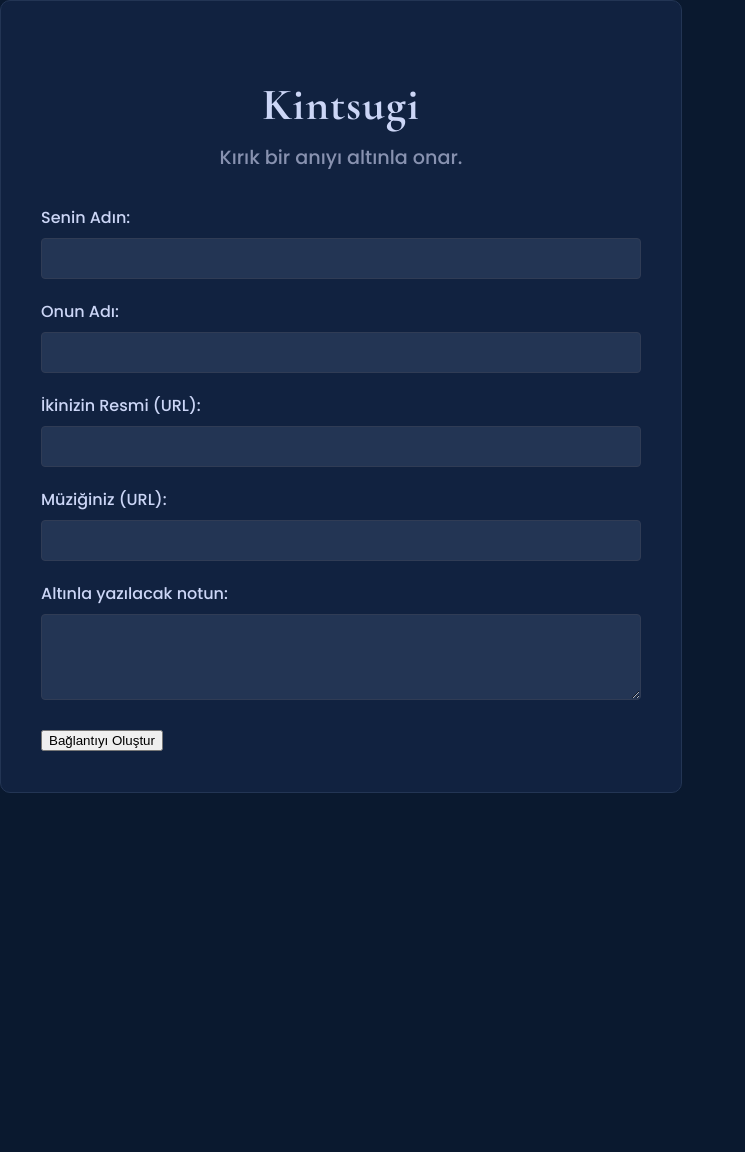
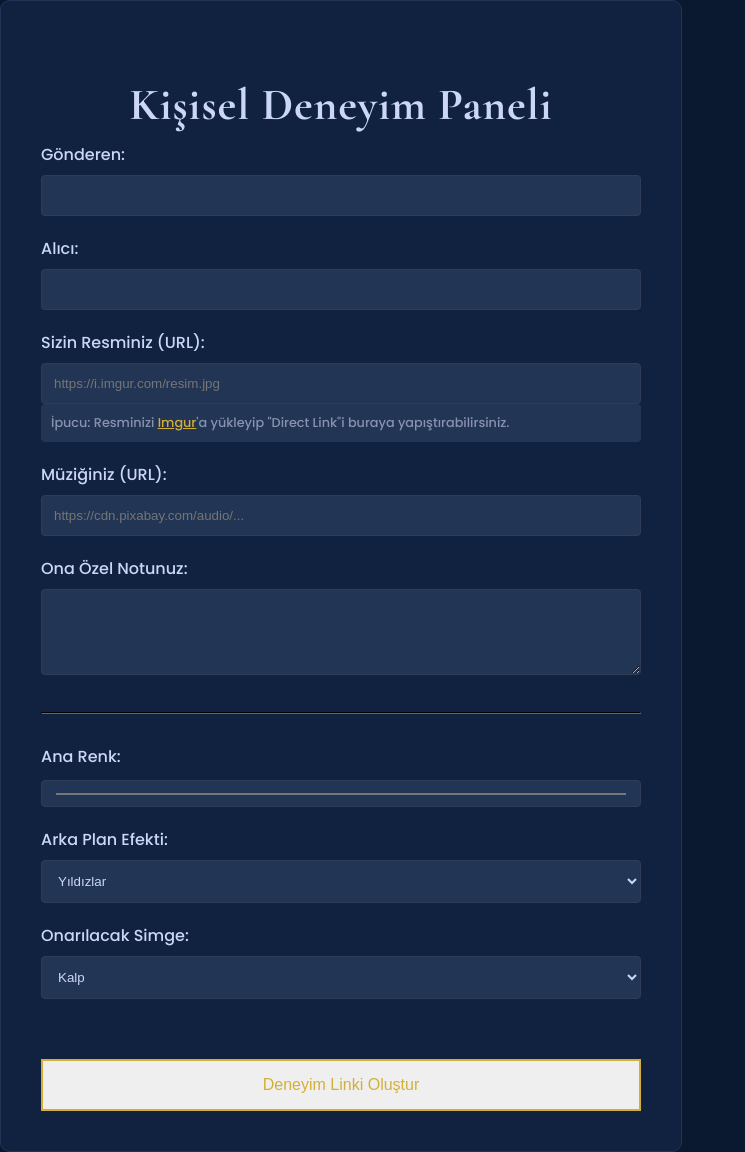
Before and after one commit to akifff2/affettirme-sitem, a Flask app: page / in a window 1280 px wide. Shown: the whole page, without its empty margins (0-745 px from the left). Before the commit the page ends 793 px from the top, so only its background shows below. Run offline with Flask 3, Linux system fonts and the light colour scheme.

Commit message:
Update panel.html

```diff
--- a/templates/panel.html
+++ b/templates/panel.html
@@ -2,25 +2,46 @@
 <html lang="tr">
 <head>
     <meta charset="UTF-8">
-    <title>Bir Anı Yarat</title>
+    <title>Yeni Bir Deneyim Yarat</title>
     <link rel="stylesheet" href="{{ url_for('static', filename='css/style.css') }}">
 </head>
 <body>
     <div class="panel-container">
-        <h2>Kintsugi</h2>
-        <p style="text-align: center; margin-bottom: 30px;">Kırık bir anıyı altınla onar.</p>
+        <h2>Kişisel Deneyim Paneli</h2>
         <form method="POST" action="/">
-            <!-- ... form-group'lar buraya ... (bir önceki yanıttan kopyalanabilir) -->
-            <div class="form-group"><label for="gonderen">Senin Adın:</label><input type="text" id="gonderen" name="gonderen" required></div>
-            <div class="form-group"><label for="alici">Onun Adı:</label><input type="text" id="alici" name="alici" required></div>
-            <div class="form-group"><label for="resim_url">İkinizin Resmi (URL):</label><input type="url" id="resim_url" name="resim_url" required></div>
-            <div class="form-group"><label for="sarki_url">Müziğiniz (URL):</label><input type="url" id="sarki_url" name="sarki_url" required></div>
-            <div class="form-group"><label for="not_icerik">Altınla yazılacak notun:</label><textarea id="not_icerik" name="not_icerik" rows="4" required></textarea></div>
-            <button type="submit" class="action-link">Bağlantıyı Oluştur</button>
+            <div class="form-group"><label>Gönderen:</label><input type="text" name="gonderen" required></div>
+            <div class="form-group"><label>Alıcı:</label><input type="text" name="alici" required></div>
+            <div class="form-group">
+                <label>Sizin Resminiz (URL):</label>
+                <input type="url" name="resim_url" placeholder="https://i.imgur.com/resim.jpg" required>
+                <div class="image-upload-info">İpucu: Resminizi <a href="https://imgur.com/upload" target="_blank" style="color: var(--theme-color);">Imgur</a>'a yükleyip "Direct Link"i buraya yapıştırabilirsiniz.</div>
+            </div>
+            <div class="form-group"><label>Müziğiniz (URL):</label><input type="url" name="sarki_url" placeholder="https://cdn.pixabay.com/audio/..." required></div>
+            <div class="form-group"><label>Ona Özel Notunuz:</label><textarea name="not_icerik" rows="4" required></textarea></div>
+
+            <hr style="border-color: #233554; margin: 30px 0;">
+
+            <div class="form-group"><label>Ana Renk:</label><input type="color" name="color" value="#D4AF37"></div>
+            <div class="form-group"><label>Arka Plan Efekti:</label>
+                <select name="background">
+                    <option value="stars">Yıldızlar</option>
+                    <option value="particles">Parçacıklar</option>
+                    <option value="aurora">Kuzey Işıkları</option>
+                </select>
+            </div>
+            <div class="form-group"><label>Onarılacak Simge:</label>
+                <select name="icon">
+                    <option value="heart">Kalp</option>
+                    <option value="star">Yıldız</option>
+                </select>
+            </div>
+
+            <button type="submit" class="action-button">Deneyim Linki Oluştur</button>
         </form>
+
         {% if generated_url %}
         <div class="result-box">
-            <p>Bu bağlantıyı ona gönder:</p>
+            <p style="color: var(--light-text);">Bu linki ona gönderin:</p>
             <input type="text" value="{{ generated_url }}" readonly onclick="this.select()">
         </div>
         {% endif %}
```
